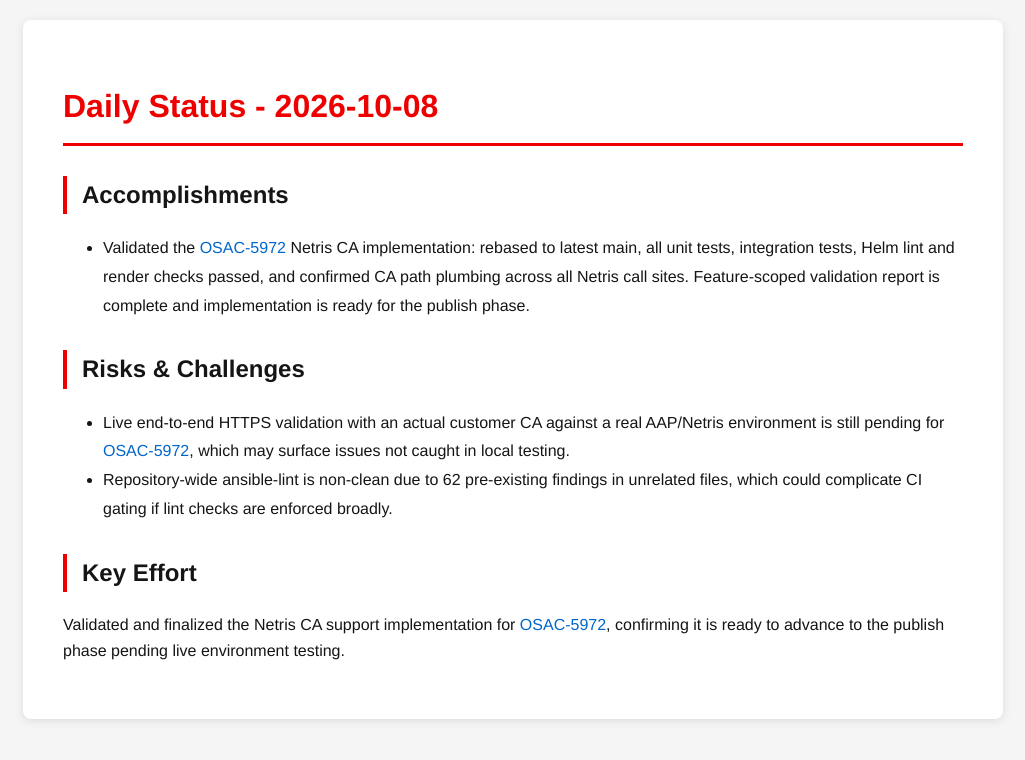
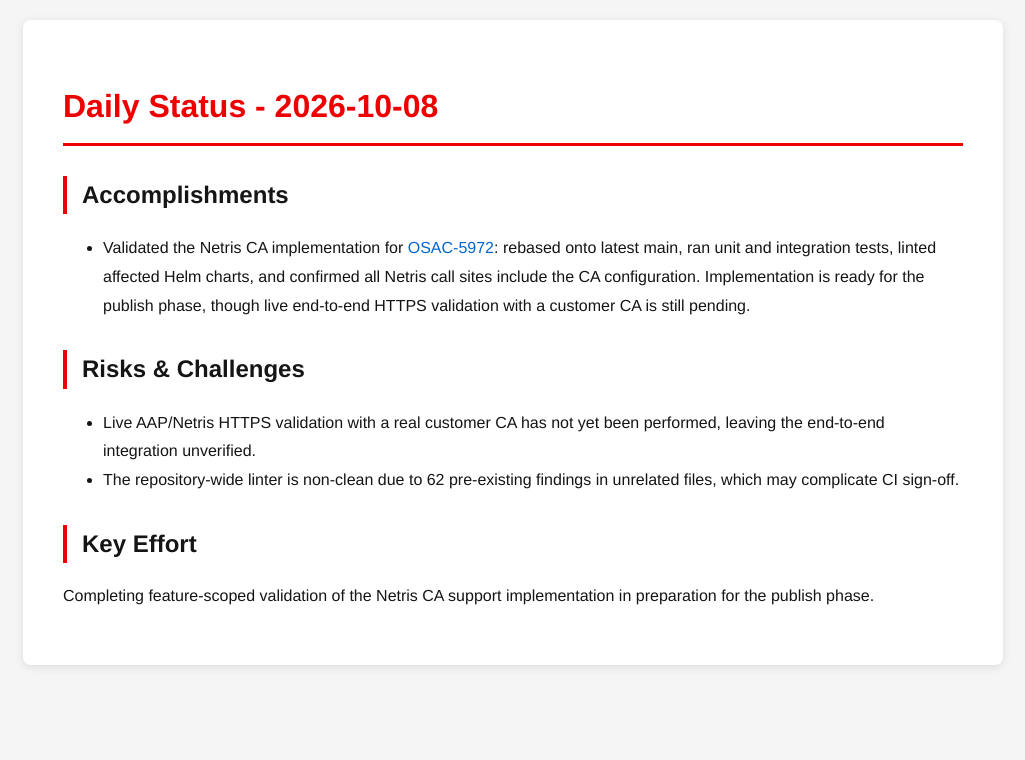
Before and after one commit to tzvatot/daily-status, a Jekyll site: the page built from 2026-10-08.md, in a window 1280 px wide. Shown: the top 760 px of the page, without its empty margins (127-1152 px from the left). Built offline with Jekyll 4.4.1, drawn with Linux system fonts in a browser that asks for light colours.

Commit message:
Daily status update - 2026-10-08

```diff
--- a/2026-10-08.md
+++ b/2026-10-08.md
@@ -7,11 +7,11 @@
 # Daily Status - 2026-10-08
 
 ## Accomplishments
-- Validated the [OSAC-5972](https://redhat.atlassian.net/browse/OSAC-5972) Netris CA implementation: rebased to latest main, all unit tests, integration tests, Helm lint and render checks passed, and confirmed CA path plumbing across all Netris call sites. Feature-scoped validation report is complete and implementation is ready for the publish phase.
+- Validated the Netris CA implementation for [OSAC-5972](https://redhat.atlassian.net/browse/OSAC-5972): rebased onto latest main, ran unit and integration tests, linted affected Helm charts, and confirmed all Netris call sites include the CA configuration. Implementation is ready for the publish phase, though live end-to-end HTTPS validation with a customer CA is still pending.
 
 ## Risks & Challenges
-- Live end-to-end HTTPS validation with an actual customer CA against a real AAP/Netris environment is still pending for [OSAC-5972](https://redhat.atlassian.net/browse/OSAC-5972), which may surface issues not caught in local testing.
-- Repository-wide ansible-lint is non-clean due to 62 pre-existing findings in unrelated files, which could complicate CI gating if lint checks are enforced broadly.
+- Live AAP/Netris HTTPS validation with a real customer CA has not yet been performed, leaving the end-to-end integration unverified.
+- The repository-wide linter is non-clean due to 62 pre-existing findings in unrelated files, which may complicate CI sign-off.
 
 ## Key Effort
-Validated and finalized the Netris CA support implementation for [OSAC-5972](https://redhat.atlassian.net/browse/OSAC-5972), confirming it is ready to advance to the publish phase pending live environment testing.
+Completing feature-scoped validation of the Netris CA support implementation in preparation for the publish phase.
```
